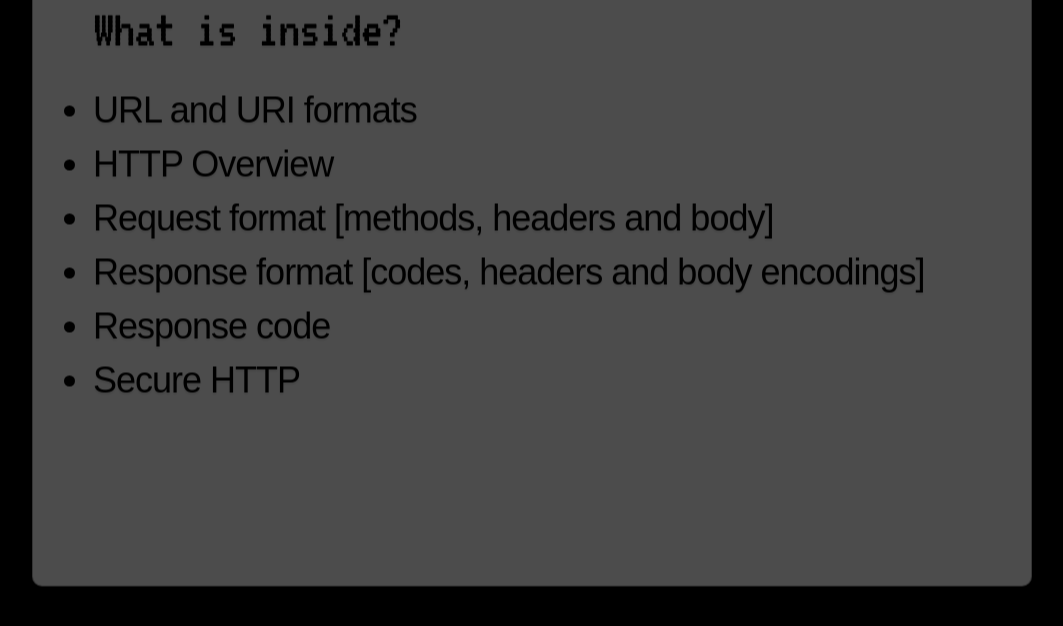
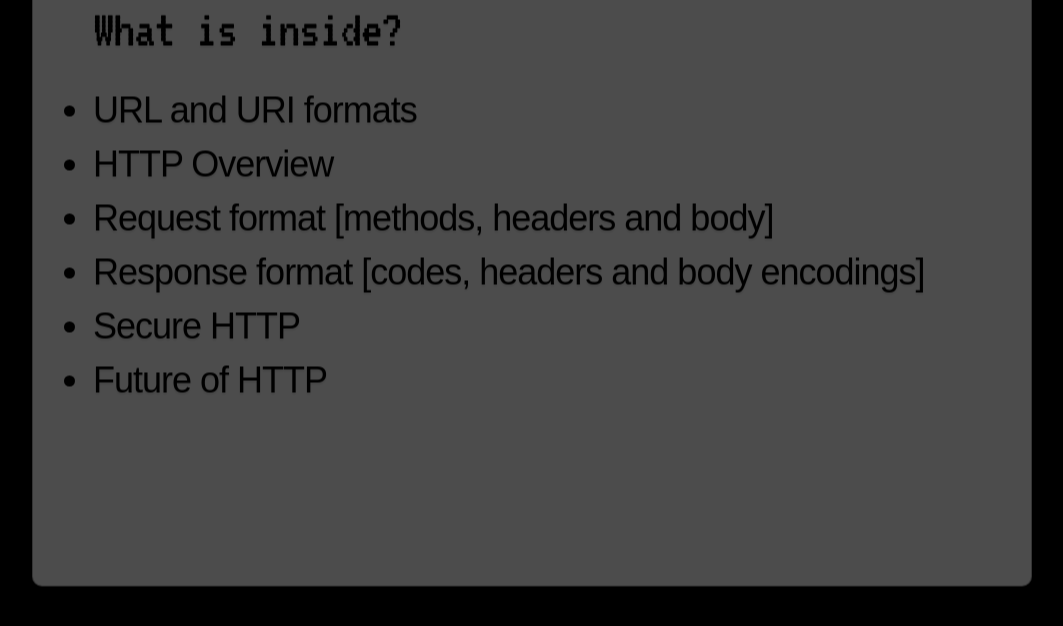
Before and after one commit to Baziak/http-lecture, a plain HTML site: page http-slides.html in a window 1280 px wide. Shown: the part 1626-2252 px from the top of the page, without its empty margins (108-1171 px from the left). Drawn offline with Linux system fonts and the light colour scheme.

Commit message:
[Slides] Plan slide fix

```diff
--- a/http-slides.html
+++ b/http-slides.html
@@ -29,8 +29,8 @@
             <li>HTTP Overview</li>
             <li>Request format [methods, headers and body]</li>
             <li>Response format [codes, headers and body encodings]</li>
-            <li>Response code</li>
             <li>Secure HTTP</li>
+            <li>Future of HTTP</li>
         </ul>
 
     </div>
```
